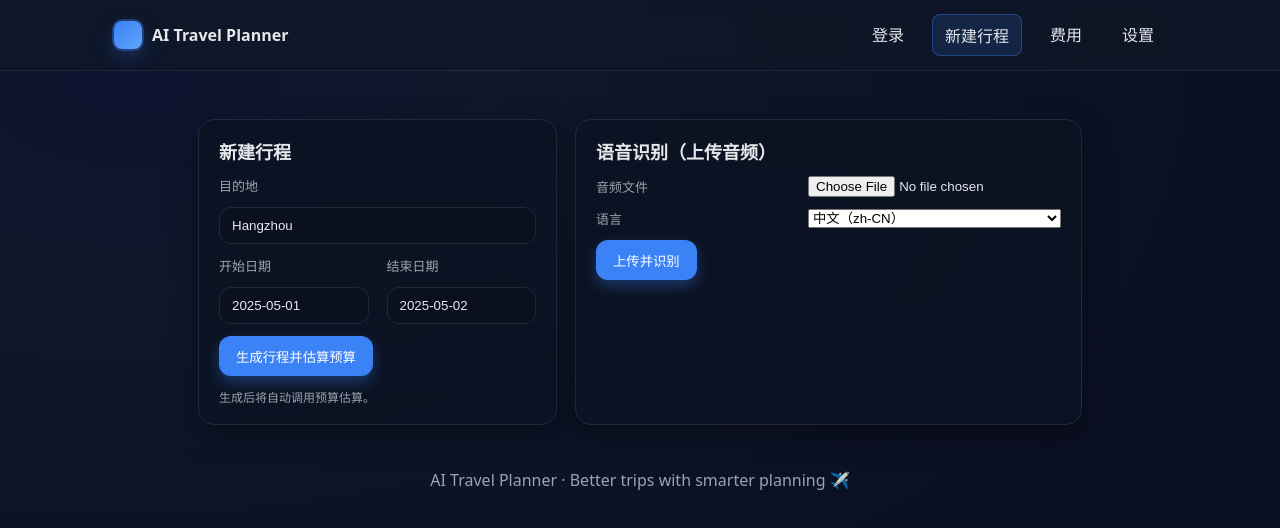
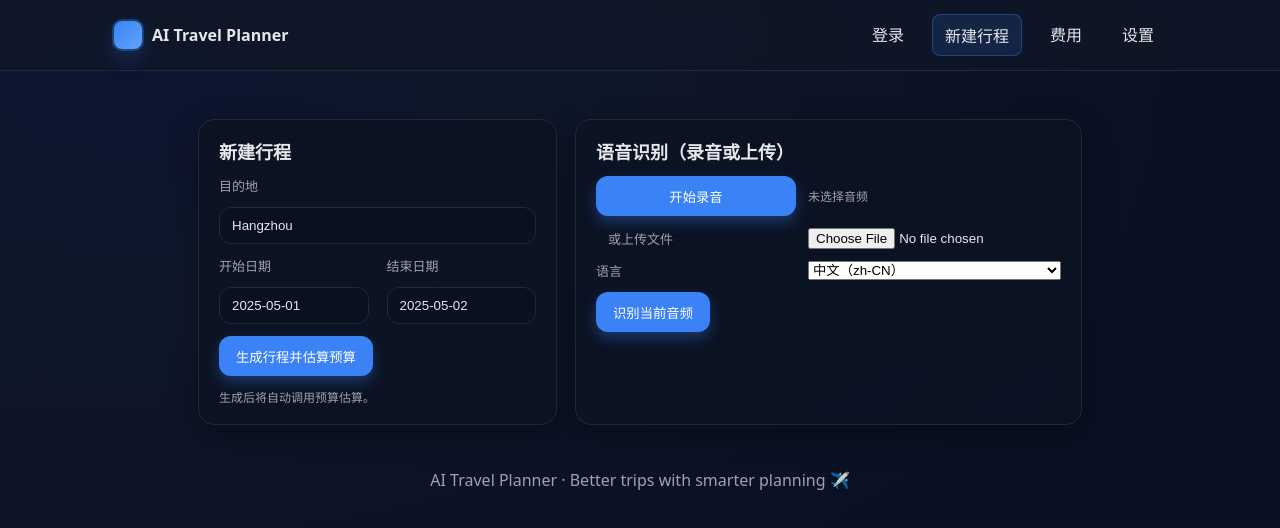
Before and after one commit to nju-xjk/AI-Travel-Planner, a React (Vite) app: page /plan/new in a window 1280 px wide. Shown: the top 528 px of the page. Built offline with nearby package versions, Linux system fonts and the light colour scheme; no server answers.

Commit message:
feat(speech): add live mic recording UI on PlanNew; support recording to audio/webm and reuse recognition flow

```diff
--- a/src/frontend/pages/PlanNew.tsx
+++ b/src/frontend/pages/PlanNew.tsx
@@ -21,6 +21,12 @@ export default function PlanNew() {
   const [speechText, setSpeechText] = useState<string>('');
   const [speechConfidence, setSpeechConfidence] = useState<number | null>(null);
   const [speechMsg, setSpeechMsg] = useState<string>('');
+  const [recording, setRecording] = useState(false);
+  const recorderRef = React.useRef<MediaRecorder | null>(null);
+  const streamRef = React.useRef<MediaStream | null>(null);
+  const chunksRef = React.useRef<Blob[]>([]);
+  const [recordMs, setRecordMs] = useState(0);
+  const timerRef = React.useRef<number | null>(null);
 
   React.useEffect(() => {
     (async () => {
@@ -57,6 +63,46 @@ export default function PlanNew() {
     if (est.data) setBudget(est.data);
   };
 
+  const startRecording = async () => {
+    try {
+      const stream = await navigator.mediaDevices.getUserMedia({ audio: true });
+      streamRef.current = stream;
+      const mimeType = MediaRecorder.isTypeSupported('audio/webm') ? 'audio/webm' : 'audio/mpeg';
+      const rec = new MediaRecorder(stream, { mimeType });
+      chunksRef.current = [];
+      rec.ondataavailable = (evt) => {
+        if (evt.data && evt.data.size > 0) chunksRef.current.push(evt.data);
+      };
+      rec.onstop = () => {
+        const blob = new Blob(chunksRef.current, { type: mimeType });
+        const file = new File([blob], `recording.${mimeType.includes('webm') ? 'webm' : 'mp3'}`, { type: mimeType });
+        setAudioFile(file);
+        // stop tracks
+        stream.getTracks().forEach(t => t.stop());
+        streamRef.current = null;
+        recorderRef.current = null;
+        setRecording(false);
+        if (timerRef.current) {
+          window.clearInterval(timerRef.current);
+          timerRef.current = null;
+        }
+      };
+      recorderRef.current = rec;
+      rec.start();
+      setRecording(true);
+      setRecordMs(0);
+      timerRef.current = window.setInterval(() => setRecordMs(prev => prev + 100), 100);
+    } catch (err: any) {
+      setSpeechMsg(`无法开始录音：${err.message || '未知错误'}`);
+    }
+  };
+
+  const stopRecording = () => {
+    if (recorderRef.current && recorderRef.current.state !== 'inactive') {
+      recorderRef.current.stop();
+    }
+  };
+
   return (
     <div className="container" style={{ maxWidth: 980 }}>
       <div className="grid two">
@@ -75,10 +121,16 @@ export default function PlanNew() {
           </form>
         </Card>
 
-        <Card title="语音识别（上传音频）">
+        <Card title="语音识别（录音或上传）">
           <div className="stack">
             <div className="row" style={{ alignItems: 'center', gap: 12 }}>
-              <div className="label">音频文件</div>
+              <Button type="button" onClick={recording ? stopRecording : startRecording}>
+                {recording ? '停止录音' : '开始录音'}
+              </Button>
+              <span className="note" style={{ minWidth: 140 }}>
+                {recording ? `录音中… ${Math.floor(recordMs / 1000)}s` : (audioFile ? `就绪：${audioFile.name}` : '未选择音频')}
+              </span>
+              <span className="label" style={{ marginLeft: 12 }}>或上传文件</span>
               <input type="file" accept="audio/*" onChange={e => setAudioFile(e.target.files?.[0] ?? null)} />
             </div>
             <div className="row" style={{ alignItems: 'center', gap: 12 }}>
@@ -93,7 +145,7 @@ export default function PlanNew() {
                 setSpeechMsg('');
                 setSpeechText('');
                 setSpeechConfidence(null);
-                if (!audioFile) {
+                if (!audioFile || recording) {
                   setSpeechMsg('请先选择音频文件');
                   return;
                 }
@@ -117,7 +169,7 @@ export default function PlanNew() {
                 } catch (err: any) {
                   setSpeechMsg('识别调用异常');
                 }
-              }}>上传并识别</Button>
+              }}>识别当前音频</Button>
               {speechMsg && <span className="note">{speechMsg}</span>}
             </div>
             {(speechText || speechConfidence != null) && (
```
